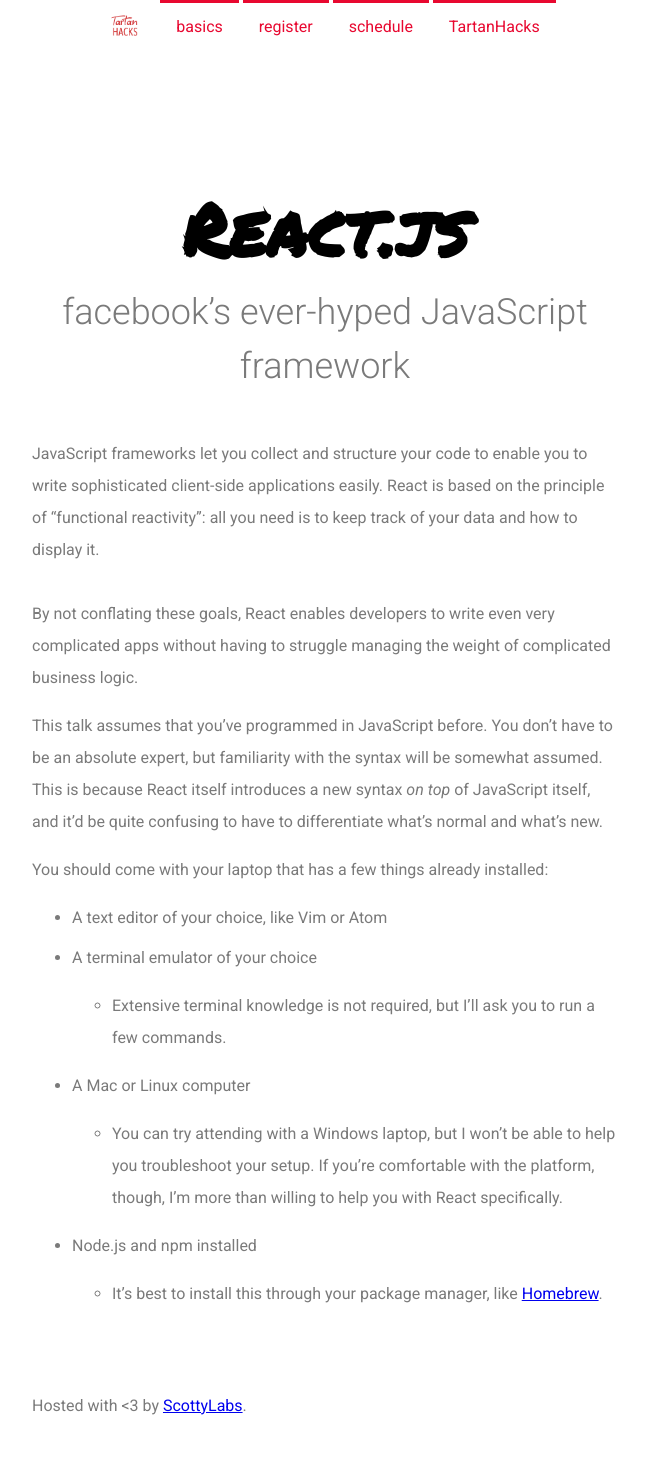
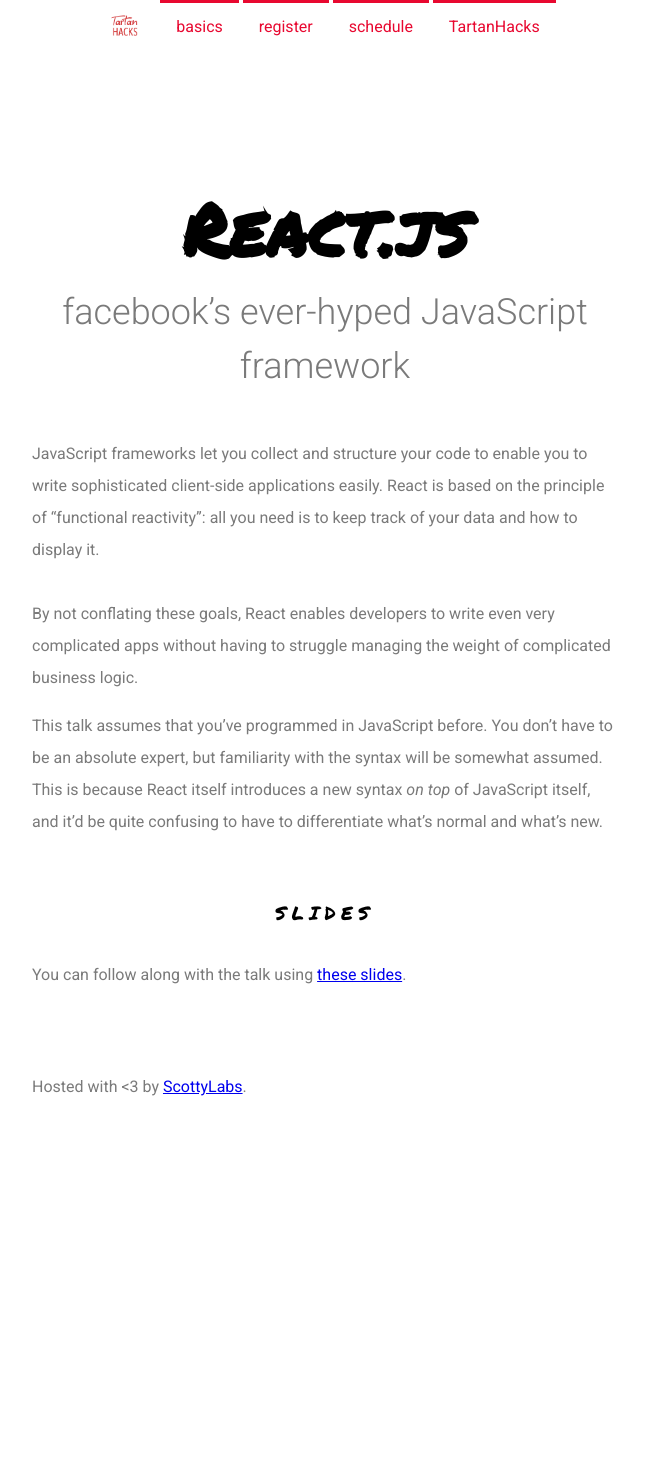
Before and after one commit to ScottyLabs/crashcourse, a Jekyll site: the page built from _talks/react/index.md, in a window 1280 px wide. Shown: the whole page, without its empty margins (315-961 px from the left). Built offline with Jekyll 4.4.1, drawn with Linux system fonts in a browser that asks for light colours; nearby versions of some CDN libraries; Markdown is read by kramdown in place of the engine named in the settings; after the commit the page ends 1146 px from its top, so only the background shows below that.

Commit message:
Add React.js slides

```diff
--- a/_talks/react/index.md
+++ b/_talks/react/index.md
@@ -21,18 +21,8 @@
 itself, and it'd be quite confusing to have to differentiate what's normal and
 what's new.
 
-You should come with your laptop that has a few things already installed:
+### Slides
 
-- A text editor of your choice, like Vim or Atom
-- A terminal emulator of your choice
-  - Extensive terminal knowledge is not required, but I'll ask you to run a few
-    commands.
-- A Mac or Linux computer
-  - You can try attending with a Windows laptop, but I won't be able to help you
-    troubleshoot your setup. If you're comfortable with the platform, though,
-    I'm more than willing to help you with React specifically.
-- Node.js and npm installed
-  - It's best to install this through your package manager, like
-    [Homebrew][brew].
+You can follow along with the talk using [these slides][1].
 
-[brew]: http://brew.sh
+[1]: slides.pdf
```
Also changed, not shown: 1 other file.
